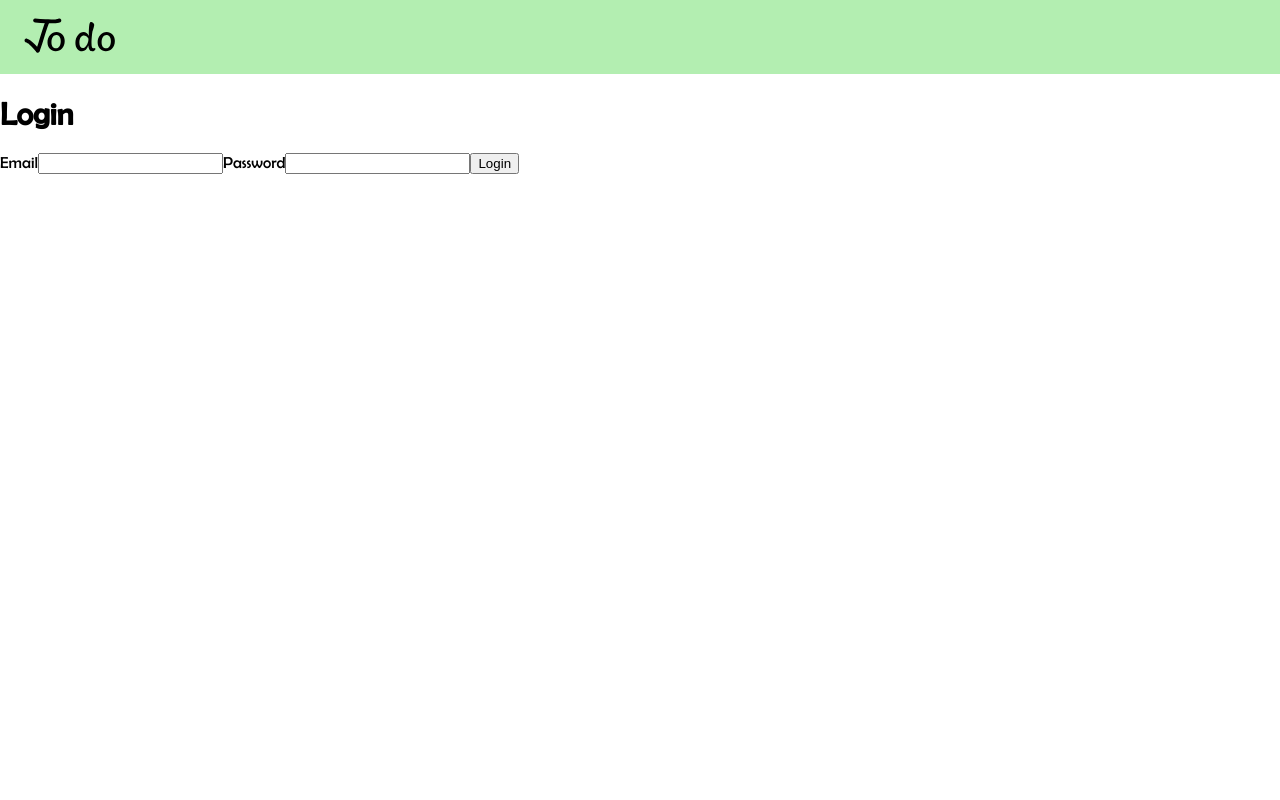
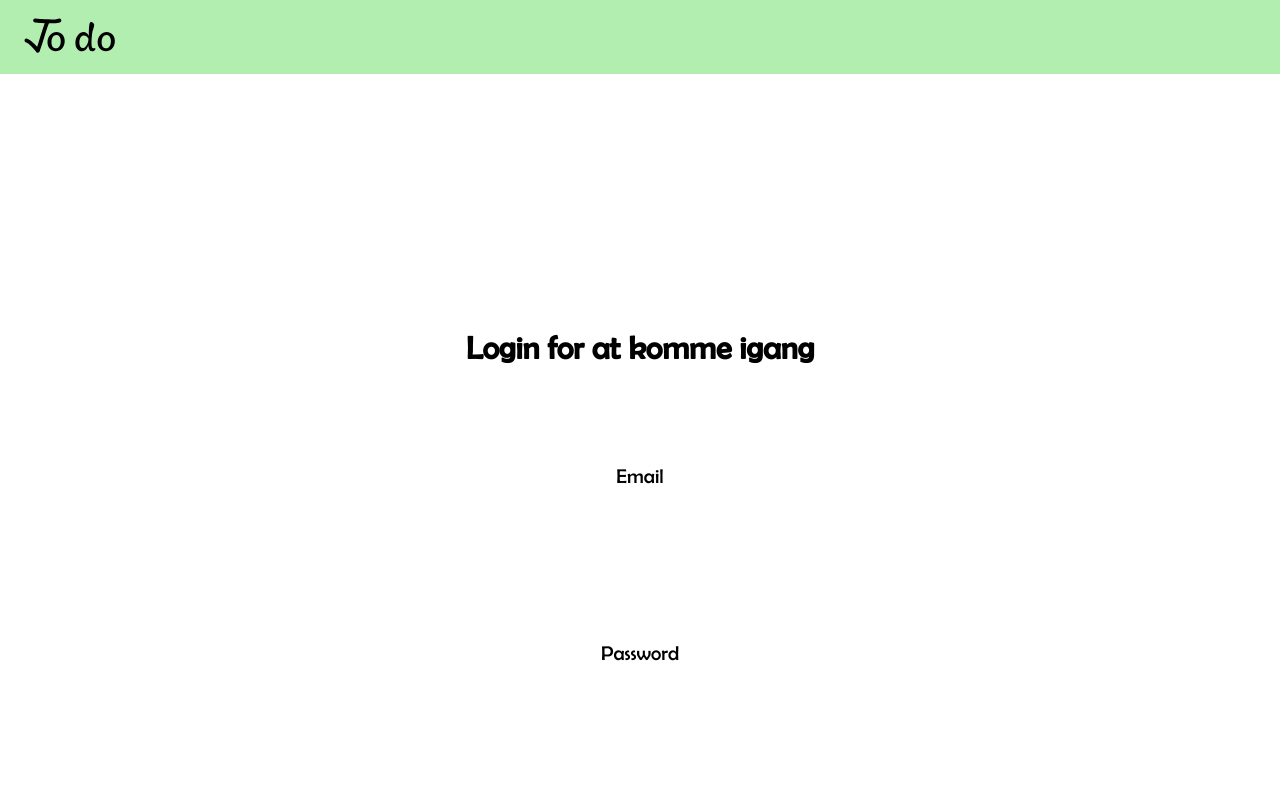
Before and after one commit to Thomasmc96/Todos, a React (Create React App) app: page /login in a window 1280 px wide. Shown: the top 800 px of the page. Built offline with nearby package versions, Linux system fonts and the light colour scheme.

Commit message:
login style

```diff
--- a/src/components/Login/Login.css
+++ b/src/components/Login/Login.css
@@ -0,0 +1,49 @@
+.loginSection{
+    display: flex;
+    flex-direction: column;
+    align-items: center;
+}
+
+.loginForm{
+    display: flex;
+    flex-direction: column;
+    align-items: center;
+    margin: 5%;
+}
+
+.loginSection h1{
+    margin-top: 20%;
+}
+
+.labels{
+    font-size: 20px;
+    margin: 5%;
+}
+
+.loginForm a{
+    color: black;
+}
+
+.loginForm button{
+    background-color: #7BA779;
+    padding: 8%;
+    margin: 1%;
+    border-radius: 5px;
+    border: none;
+    font-family: berlin;
+    font-size: 20px;
+    margin-bottom: 8%;
+    margin-top: 15%;
+    width: 60%;
+}
+
+.loginForm .inputBoxLogin{
+    text-align: left;
+    font-family: berlin;
+    width: 130%;
+    height: 10vw;
+    font-size: 20px;
+    border-radius: 5px;
+    border-color: none;
+    border-width: 0px;
+}
--- a/src/components/Login/Login.js
+++ b/src/components/Login/Login.js
@@ -6,13 +6,14 @@ const Login = () => {
     console.log("Login");
   };
   return (
-    <div>
-      <h1>Login</h1>
-      <form onSubmit={submitLogin}>
-        <label htmlFor="email">Email</label>
-        <input type="email" name="email" required />
-        <label htmlFor="password">Password</label>
-        <input type="password" name="password" required />
+    <div className="loginSection">
+      <h1>Login for at komme igang</h1>
+      <form className="loginForm" onSubmit={submitLogin}>
+        <label className="labels" htmlFor="email">Email</label>
+        <input className="inputBoxLogin" type="email" name="email" required />
+        <label className="labels" htmlFor="password">Password</label>
+        <input className="inputBoxLogin" type="password" name="password" required />
+        <a href=""><p>Ikke allerede bruger? Så opret dig her.</p></a>
         <button type="Submit">Login</button>
       </form>
     </div>
```
